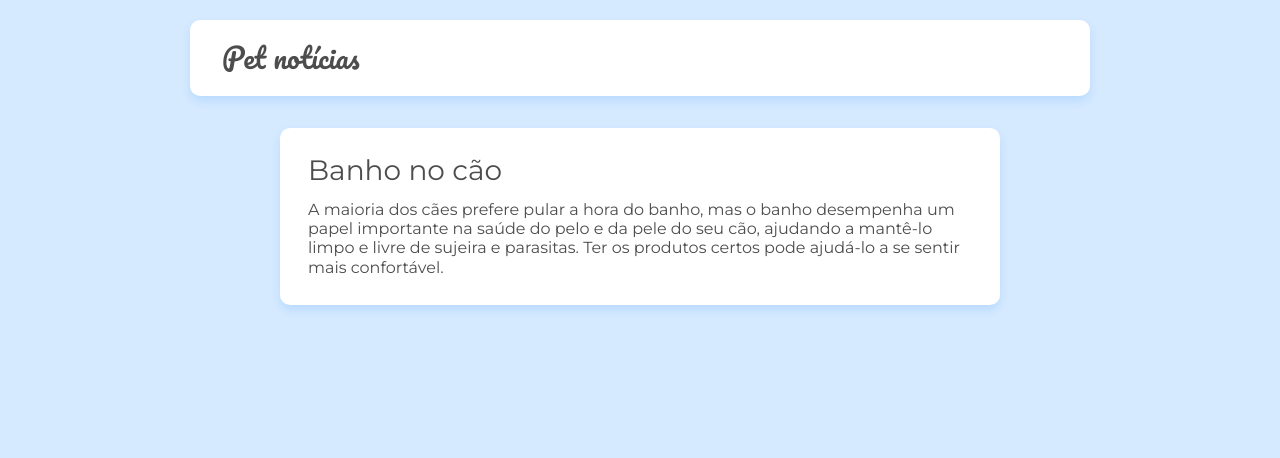
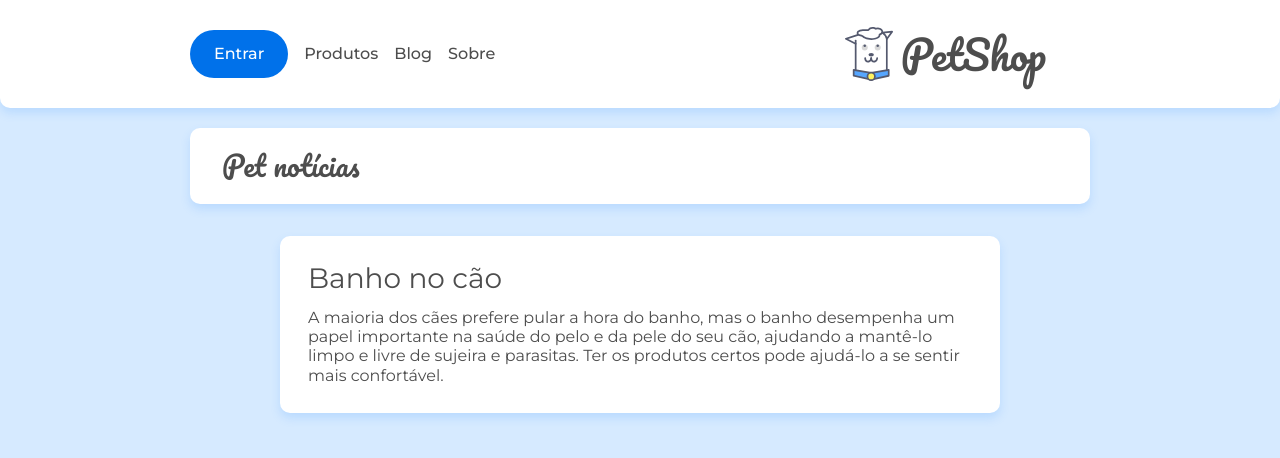
Before and after one commit to artenlf/react-SPA-doguito, a React (Create React App) app in the folder petshop/: page / in a window 1280 px wide. Shown: the top 458 px of the page. Built offline with nearby package versions, Linux system fonts and the light colour scheme.

Commit message:
Códigos Aula 4

```diff
--- a/petshop/src/App.jsx
+++ b/petshop/src/App.jsx
@@ -4,10 +4,12 @@ import { BrowserRouter as Router, Route, Switch } from "react-router-dom";
 import Home from "./paginas/Home";
 import Sobre from "./paginas/Sobre";
 import Pagina404 from "./paginas/Pagina404";
+import Cabecalho from "./components/cabecalho";
 
 function App() {
   return (
     <Router>
+      <Cabecalho />
       <Switch>
         <Route exact path="/">
           <Home />
--- /dev/null
+++ b/petshop/src/components/cabecalho.jsx
@@ -0,0 +1,46 @@
+import React from "react";
+import imagem from "../assets/img/doguito.svg";
+import "../assets/css/componentes/cabecalho.css";
+
+const Cabecalho = () => {
+  return (
+    <header className="cabecalho container">
+      <div className="menu-hamburger">
+        <span className="menu-hamburger__icone"></span>
+      </div>
+      <div>
+        <a href="/" className="flex flex--centro">
+          <img src={imagem} alt="Logo Doguito" className="cabecalho__logo" />
+          <h1 className="cabecalho__titulo">PetShop</h1>
+        </a>
+      </div>
+      <nav className="menu-cabecalho">
+        <ul className="menu-itens">
+          <li>
+            <a href="#" className="menu-item menu-item--entrar">
+              Entrar
+            </a>
+          </li>
+          <li>
+            <a href="#" className="menu-item">
+              Produtos
+            </a>
+          </li>
+          <li>
+            <a href="/" className="menu-item">
+              Blog
+            </a>
+          </li>
+          <li>
+            <a href="/sobre" className="menu-item">
+              Sobre
+            </a>
+          </li>
+        </ul>
+      </nav>
+      <div className="menu-cabecalho-background"></div>
+    </header>
+  );
+};
+
+export default Cabecalho;
```
